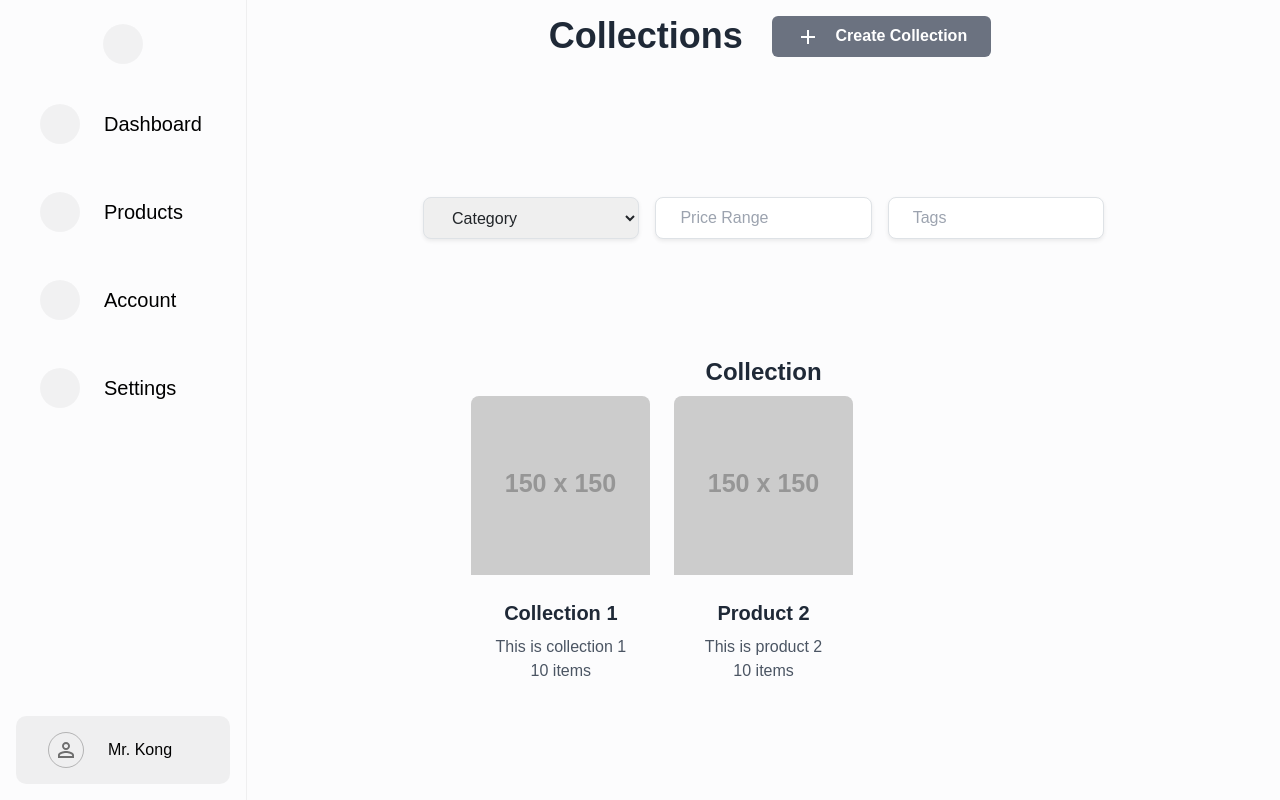
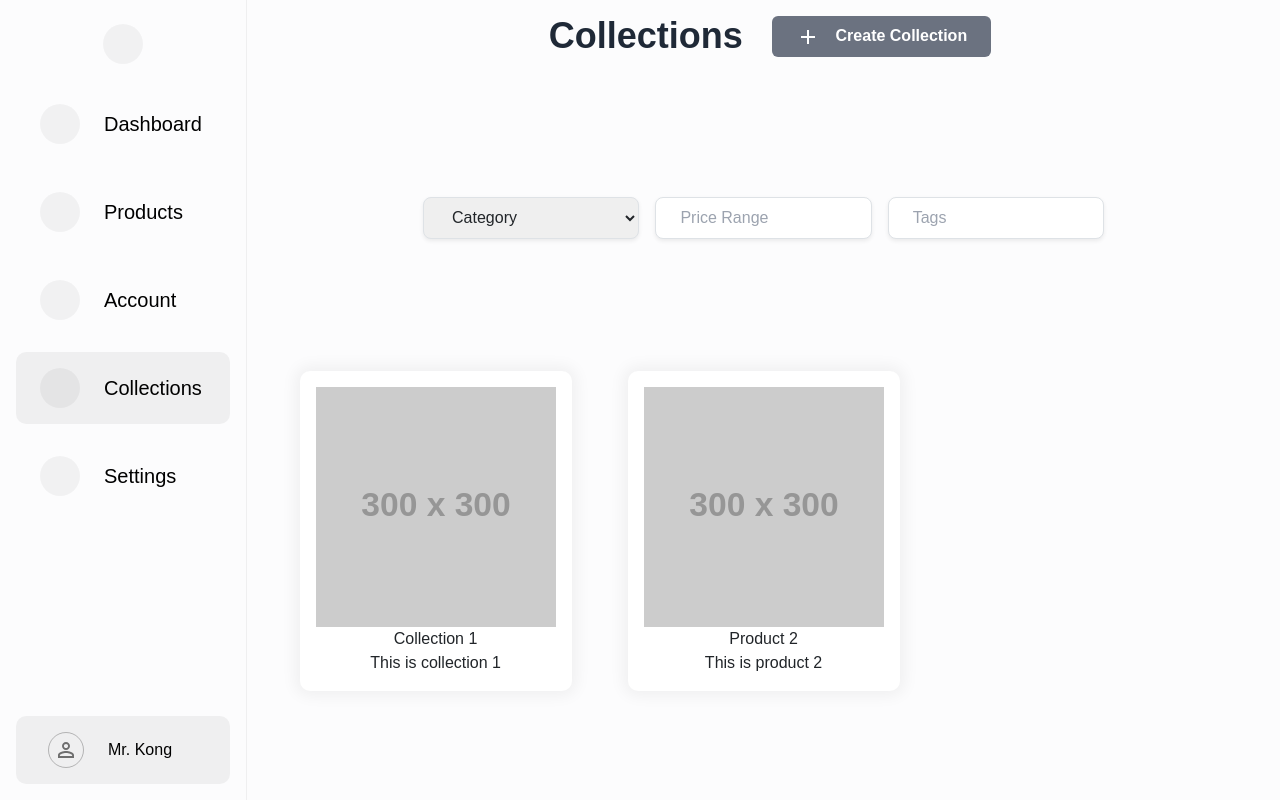
Before and after one commit to natewu/MarketSafe, a React (Create React App) app: page /collections in a window 1280 px wide. Built offline with nearby package versions, Linux system fonts and the light colour scheme.

Commit message:
collections

```diff
--- a/src/Nav.js
+++ b/src/Nav.js
@@ -1,9 +1,9 @@
 import { IconButton, Skeleton } from "@mui/material";
 import { NavLink, useLocation, useNavigate, useRoutes } from "react-router-dom";
-import React, { useEffect } from 'react';
+import React, { useEffect } from "react";
 
-import PermIdentityIcon from '@mui/icons-material/PermIdentity';
-import styles from './Nav.module.scss';
+import PermIdentityIcon from "@mui/icons-material/PermIdentity";
+import styles from "./Nav.module.scss";
 
 const NavBar = () => {
   return (
@@ -16,10 +16,26 @@ const NavBar = () => {
         </div>
 
         <div className={styles.navItems}>
-               <NavItem title="Dashboard" icon={<Skeleton variant="circular" width={40} height={40} />} />
-               <NavItem title="Products" icon={<Skeleton variant="circular" width={40} height={40} />} />
-               <NavItem title="Account" icon={<Skeleton variant="circular" width={40} height={40} />} />
-               <NavItem title="Settings" icon={<Skeleton variant="circular" width={40} height={40} />} />
+          <NavItem
+            title="Dashboard"
+            icon={<Skeleton variant="circular" width={40} height={40} />}
+          />
+          <NavItem
+            title="Products"
+            icon={<Skeleton variant="circular" width={40} height={40} />}
+          />
+          <NavItem
+            title="Account"
+            icon={<Skeleton variant="circular" width={40} height={40} />}
+          />
+          <NavItem
+            title="Collections"
+            icon={<Skeleton variant="circular" width={40} height={40} />}
+          />
+          <NavItem
+            title="Settings"
+            icon={<Skeleton variant="circular" width={40} height={40} />}
+          />
         </div>
       </div>
       <div className={styles.account}>
@@ -34,20 +50,13 @@ const NavBar = () => {
   );
 };
 
-export function NavItem({title, icon}) {
-
+export function NavItem({ title, icon }) {
   return (
-      <NavLink
-         to={`/${title.toLowerCase()}`}
-         className={styles.navItem}
-      >
-         <IconButton className={styles.icon}>
-            {icon}
-         </IconButton>
+    <NavLink to={`/${title.toLowerCase()}`} className={styles.navItem}>
+      <IconButton className={styles.icon}>{icon}</IconButton>
       <p className={styles.title}>{title}</p>
     </NavLink>
   );
 }
 
-
 export default NavBar;
--- a/src/routes/Collections.js
+++ b/src/routes/Collections.js
@@ -13,13 +13,13 @@ export function Collections(props) {
   // list of all products
   const [allProducts, setAllProducts] = useState([
     {
-      img: "https://via.placeholder.com/150",
+      img: "https://via.placeholder.com/300",
       title: "Product 2",
       desc: "This is product 2",
       num: 10,
     },
     {
-      img: "https://via.placeholder.com/150",
+      img: "https://via.placeholder.com/300",
       title: "Product 2",
       desc: "This is product 2",
       num: 10,
@@ -28,18 +28,32 @@ export function Collections(props) {
   // current collections
   const [collections, changeCollections] = useState([
     {
-      img: "https://via.placeholder.com/150",
+      img: "https://via.placeholder.com/300",
       title: "Collection 1",
       desc: "This is collection 1",
       num: 10,
-      collection: [{ title: "Product 1", desc: "This is product 1" }],
+      collection: [
+        {
+          id: 1,
+          img: "https://via.placeholder.com/300",
+          title: "Product 1",
+          desc: "This is product 1",
+        },
+      ],
     },
     {
-      img: "https://via.placeholder.com/150",
+      img: "https://via.placeholder.com/300",
       title: "Product 2",
       desc: "This is product 2",
       num: 10,
-      collection: [{ title: "Product 2", desc: "This is product 2" }],
+      collection: [
+        {
+          id: 1,
+          img: "https://via.placeholder.com/300",
+          title: "Product 1",
+          desc: "This is product 1",
+        },
+      ],
     },
   ]);
 
@@ -57,7 +71,7 @@ export function Collections(props) {
   function createCollection(products) {
     handleClose();
     const collection = {
-      img: "https://via.placeholder.com/150",
+      img: "https://via.placeholder.com/300",
       title: collectionName.current.value,
       desc: "This is collection 23",
       num: products.length,
@@ -69,7 +83,7 @@ export function Collections(props) {
 
   const displayProducts = (products) => {
     props.changeProducts(products);
-    navigate("/collectionss");
+    navigate("/products");
   };
   return (
     <div className={`${styles.Products} p6`}>
@@ -131,9 +145,6 @@ export function Collections(props) {
         </div>
       </div>
       <div className="mt-4">
-        <h2 className="text-2xl font-semibold text-gray-800 mb-2">
-          Collection
-        </h2>
         <div className="grid grid-cols-3 gap-4">
           {collections.map((collection, index) => (
             <div
@@ -143,17 +154,14 @@ export function Collections(props) {
                 displayProducts(collection.collection);
               }}
             >
-              <img
-                src={collection.img}
-                alt={collection.title}
-                className="w-full h-64 object-cover block mx-auto"
-              />
-              <div className="p-4">
-                <h3 className="text-xl font-semibold text-gray-800 mb-2">
-                  {collection.title}
-                </h3>
-                <p className="text-gray-600">{collection.desc}</p>
-                <p className="text-gray-600">{collection.num} items</p>
+              <div className={styles.product}>
+                <div className={styles.product__img}>
+                  <img src={collection.img} alt={collection.title} />
+                </div>
+                <div className={styles.product__info}>
+                  <p className={styles.product__title}>{collection.title}</p>
+                  <p className={styles.product__desc}>{collection.desc}</p>
+                </div>
               </div>
             </div>
           ))}
--- a/src/routes/Products.js
+++ b/src/routes/Products.js
@@ -134,10 +134,11 @@ export default function Products(props) {
 
   useEffect(() => {
     return () => {
-      //replace with databse call
+      // wont work correctly with strict mode on
+      //   console.log("called");
       props.changeProducts(products);
     };
-  });
+  }, []);
   const handleSubmit = () => {
     console.log(url);
     setIsOpen(false);
@@ -239,7 +240,7 @@ export default function Products(props) {
           </div>
         </div>
         <div className={styles.product__box}>
-          {products.map((product) => (
+          {props.products.map((product) => (
             <Product key={product.id} product={product} />
           ))}
         </div>
```
Also changed, not shown: src/index.js (+11 -11 lines). Lines whose indentation alone changed are shown as unchanged.
